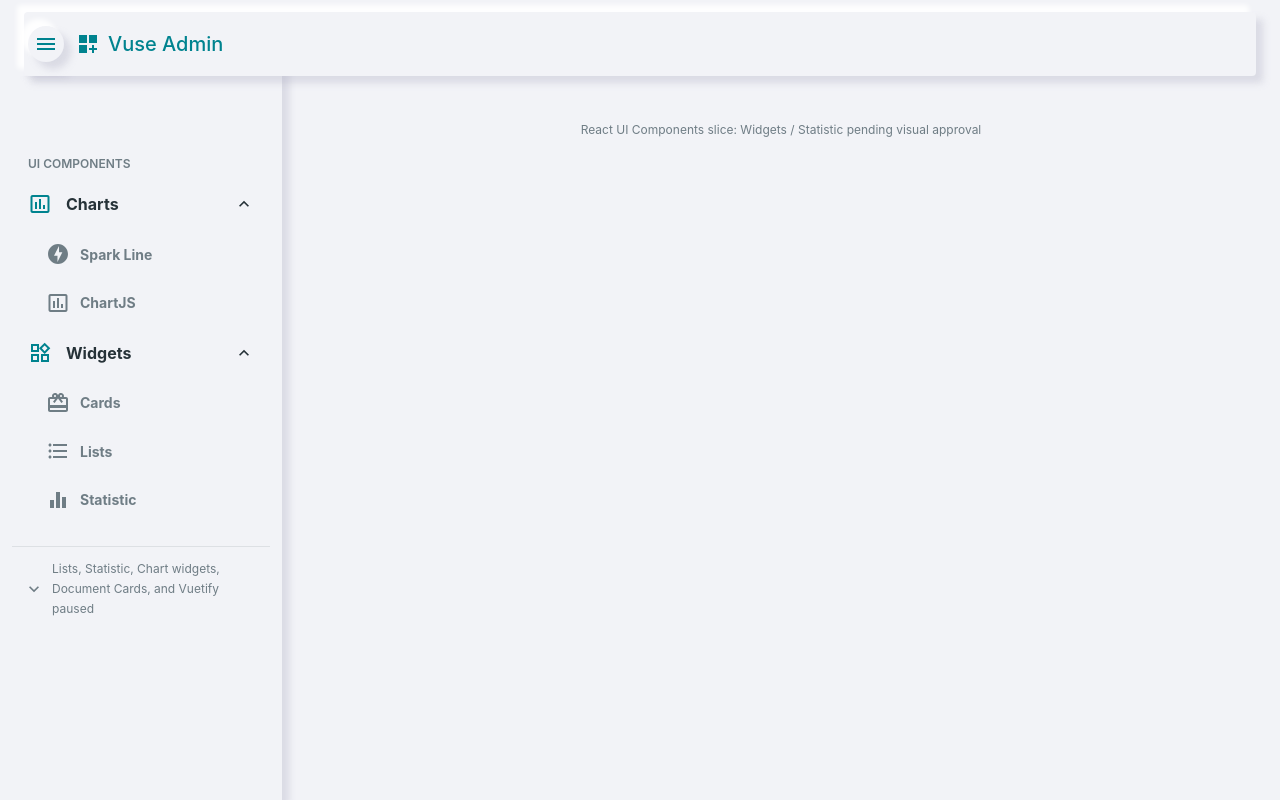
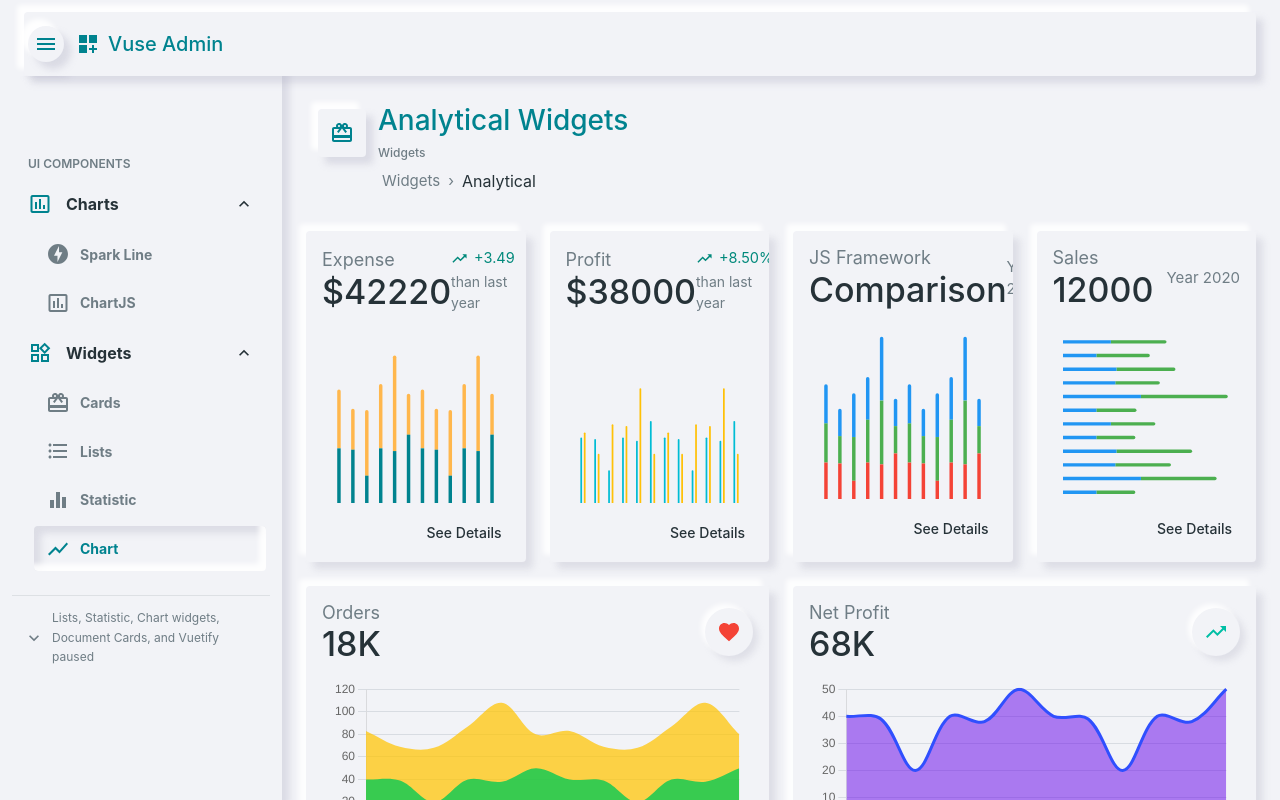
Before and after one commit to abdullahdevloper/aos-vue-react-project, a React (Vite) app in the folder react-dashboard-template/: page /widgets/analytical in a window 1280 px wide. Built offline with nearby package versions, Linux system fonts and the light colour scheme.

Commit message:
approve widgets statistic slice

```diff
--- a/react-dashboard-template/src/App.tsx
+++ b/react-dashboard-template/src/App.tsx
@@ -9,6 +9,7 @@ import SparkLinePage from "./pages/ui-components/charts/SparkLinePage";
 import CardsPage from "./pages/ui-components/widgets/CardsPage";
 import ListsWidgetsPage from "./pages/ui-components/widgets/ListsPage";
 import StatisticPage from "./pages/ui-components/widgets/StatisticPage";
+import AnalyticalPage from "./pages/ui-components/widgets/AnalyticalPage";
 
 export default function App() {
   const darkMode = useDashboardStore((state) => state.darkMode);
@@ -27,6 +28,7 @@ export default function App() {
             <Route path="/widgets/card" element={<CardsPage />} />
             <Route path="/widgets/lists" element={<ListsWidgetsPage />} />
             <Route path="/widgets/statistic" element={<StatisticPage />} />
+            <Route path="/widgets/analytical" element={<AnalyticalPage />} />
             <Route path="/prototype-dashboard" element={<DashboardPage />} />
             <Route path="/widgets" element={<WidgetsPage />} />
             <Route path="/lists" element={<ListsPage />} />
--- a/react-dashboard-template/src/data/uiComponentsNavigation.tsx
+++ b/react-dashboard-template/src/data/uiComponentsNavigation.tsx
@@ -1,4 +1,4 @@
-import { CardGiftcard, Equalizer, FormatListBulleted, InsertChartOutlined, OfflineBolt, WidgetsOutlined } from "@mui/icons-material";
+import { CardGiftcard, Equalizer, FormatListBulleted, InsertChartOutlined, OfflineBolt, ShowChart, WidgetsOutlined } from "@mui/icons-material";
 
 export const uiComponentsNavigation = [
   {
@@ -19,6 +19,7 @@ export const uiComponentsNavigation = [
           { title: "Cards", path: "/widgets/card", icon: <CardGiftcard /> },
           { title: "Lists", path: "/widgets/lists", icon: <FormatListBulleted /> },
           { title: "Statistic", path: "/widgets/statistic", icon: <Equalizer /> },
+          { title: "Chart", path: "/widgets/analytical", icon: <ShowChart /> },
         ],
       },
     ],
--- a/react-dashboard-template/src/layouts/DashboardLayout.tsx
+++ b/react-dashboard-template/src/layouts/DashboardLayout.tsx
@@ -90,7 +90,7 @@ export default function DashboardLayout({ children }: PropsWithChildren) {
         </Container>
         <Stack sx={{ mt: 4, px: 3 }} alignItems="center">
           <Typography variant="caption" color="text.secondary">
-            React UI Components slice: Widgets / Statistic pending visual approval
+            React UI Components slice: Widgets / Chart pending visual approval
           </Typography>
         </Stack>
       </Box>
--- /dev/null
+++ b/react-dashboard-template/src/pages/ui-components/widgets/AnalyticalPage.tsx
@@ -0,0 +1,286 @@
+import type { ReactNode } from "react";
+import { Avatar, Box, Button, Card, CardActions, CardContent, Grid, Stack, Typography } from "@mui/material";
+import { CardGiftcard, Favorite, TrendingUp } from "@mui/icons-material";
+import { Bar, Line } from "react-chartjs-2";
+import type { ChartData, ChartOptions } from "chart.js";
+import "../../../components/ChartJS/chartConfig";
+import VuseSectionDefinition from "../../../components/layout/VuseSectionDefinition";
+
+const neuGlow = "-7px -7px 5px rgba(255,255,255,.86), 7px 7px 7px rgba(174,174,192,.30)";
+const neuGlowSmall = "-4px -4px 5px rgba(255,255,255,.88), 5px 5px 7px rgba(174,174,192,.28)";
+const monthLabels = ["January", "February", "March", "April", "May", "June", "July", "August", "September", "October", "November", "December"];
+const shortLabels = ["Jan", "Feb", "Mar", "Apr", "May", "Jun", "Jul", "Aug", "Sep", "Oct", "Nov", "Dec"];
+
+export default function AnalyticalPage() {
+  return (
+    <>
+      <VuseSectionDefinition
+        title="Analytical Widgets"
+        namespace="Widgets"
+        icon={<CardGiftcard />}
+        breadcrumbs={[
+          { label: "Widgets", href: "/widgets/analytical" },
+          { label: "Analytical" },
+        ]}
+      />
+      <Grid container spacing={3}>
+        <Grid item xs={12} md={6} lg={3}>
+          <AnalyticIncomeExpense />
+        </Grid>
+        <Grid item xs={12} md={6} lg={3}>
+          <RevenueProfileBar />
+        </Grid>
+        <Grid item xs={12} md={6} lg={3}>
+          <ProductComparisonBar />
+        </Grid>
+        <Grid item xs={12} md={6} lg={3}>
+          <ProductSalesHorizBar />
+        </Grid>
+        <Grid item xs={12} md={6}>
+          <OrdersStackedLine />
+        </Grid>
+        <Grid item xs={12} md={6}>
+          <NetProfitLine />
+        </Grid>
+      </Grid>
+    </>
+  );
+}
+
+function AnalysisCard({
+  subtitle,
+  title,
+  stats,
+  avatar,
+  action,
+  children,
+}: {
+  subtitle: string;
+  title: string;
+  stats?: ReactNode;
+  avatar?: ReactNode;
+  action?: string;
+  children: ReactNode;
+}) {
+  return (
+    <Card
+      sx={{
+        height: "100%",
+        bgcolor: "background.default",
+        backgroundImage: "none",
+        borderRadius: 1,
+        boxShadow: neuGlow,
+        overflow: "hidden",
+      }}
+    >
+      <Stack direction="row" alignItems="center" justifyContent="space-between" sx={{ px: 2, py: 2 }}>
+        <Box>
+          <Typography color="text.secondary" sx={{ fontSize: 18, fontWeight: 400, lineHeight: 1.25 }}>
+            {subtitle}
+          </Typography>
+          <Typography variant="h4" sx={{ fontSize: 34, fontWeight: 500, lineHeight: 1.15 }}>
+            {title}
+          </Typography>
+        </Box>
+        {stats && (
+          <Stack alignItems="flex-end" spacing={0.25}>
+            {stats}
+          </Stack>
+        )}
+        {avatar}
+      </Stack>
+      <CardContent sx={{ pt: 0, pb: action ? 0.25 : 2 }}>
+        <Box sx={{ height: 184 }}>{children}</Box>
+      </CardContent>
+      {action && (
+        <CardActions sx={{ justifyContent: "flex-end", px: 2, pb: 1.25, pt: 0 }}>
+          <Button sx={{ color: "text.primary", fontWeight: 500, px: 1 }}>{action}</Button>
+        </CardActions>
+      )}
+    </Card>
+  );
+}
+
+function TrendStat({ value, suffix = "than last year" }: { value: string; suffix?: string }) {
+  return (
+    <>
+      <Stack direction="row" alignItems="center" spacing={0.75} sx={{ color: "#00897b" }}>
+        <TrendingUp sx={{ fontSize: 17 }} />
+        <Typography sx={{ fontSize: 14.5 }}>{value}</Typography>
+      </Stack>
+      <Typography color="text.secondary" sx={{ fontSize: 14 }}>
+        {suffix}
+      </Typography>
+    </>
+  );
+}
+
+function TextStat({ value }: { value: string }) {
+  return <Typography sx={{ fontSize: 15, color: "text.secondary" }}>{value}</Typography>;
+}
+
+function SoftAvatar({ children, color }: { children: ReactNode; color: string }) {
+  return (
+    <Avatar sx={{ bgcolor: "background.default", color, width: 48, height: 48, boxShadow: neuGlowSmall }}>
+      {children}
+    </Avatar>
+  );
+}
+
+function AnalyticIncomeExpense() {
+  return (
+    <AnalysisCard subtitle="Expense" title="$42220" stats={<TrendStat value="+3.49" />} action="See Details">
+      <Bar data={incomeExpenseData("#00838f", "#ffb74d")} options={compactBarOptions as ChartOptions<"bar">} />
+    </AnalysisCard>
+  );
+}
+
+function RevenueProfileBar() {
+  return (
+    <AnalysisCard subtitle="Profit" title="$38000" stats={<TrendStat value="+8.50%" />} action="See Details">
+      <Bar data={incomeExpenseData("#00bcd4", "#ffc107", "Profit", "Revenue")} options={simpleHiddenBarOptions as ChartOptions<"bar">} />
+    </AnalysisCard>
+  );
+}
+
+function ProductComparisonBar() {
+  return (
+    <AnalysisCard subtitle="JS Framework" title="Comparison" stats={<TextStat value="Year 2020" />} action="See Details">
+      <Bar data={comparisonData} options={compactBarOptions as ChartOptions<"bar">} />
+    </AnalysisCard>
+  );
+}
+
+function ProductSalesHorizBar() {
+  return (
+    <AnalysisCard subtitle="Sales" title="12000" stats={<TextStat value="Year 2020" />} action="See Details">
+      <Bar data={productSalesData} options={{ ...(compactBarOptions as ChartOptions<"bar">), indexAxis: "y" }} />
+    </AnalysisCard>
+  );
+}
+
+function OrdersStackedLine() {
+  return (
+    <AnalysisCard subtitle="Orders" title="18K" avatar={<SoftAvatar color="#f44336"><Favorite /></SoftAvatar>}>
+      <Line data={ordersLineData} options={stackedLineOptions as ChartOptions<"line">} />
+    </AnalysisCard>
+  );
+}
+
+function NetProfitLine() {
+  return (
+    <AnalysisCard subtitle="Net Profit" title="68K" avatar={<SoftAvatar color="#00bfa5"><TrendingUp /></SoftAvatar>}>
+      <Line data={netProfitData} options={netProfitOptions as ChartOptions<"line">} />
+    </AnalysisCard>
+  );
+}
+
+function incomeExpenseData(expenseColor: string, earningColor: string, first = "Expense", second = "Earning"): ChartData<"bar"> {
+  return {
+    labels: monthLabels,
+    datasets: [
+      {
+        label: first,
+        backgroundColor: expenseColor,
+        data: [40, 39, 20, 40, 38, 50, 40, 39, 20, 40, 38, 50],
+        categoryPercentage: 0.5,
+        barPercentage: 0.5,
+        borderRadius: 4,
+      },
+      {
+        label: second,
+        backgroundColor: earningColor,
+        data: [43, 30, 48, 47, 70, 30, 43, 30, 48, 47, 70, 30],
+        categoryPercentage: 0.5,
+        barPercentage: 0.5,
+        borderRadius: 4,
+      },
+    ],
+  };
+}
+
+const comparisonData: ChartData<"bar"> = {
+  labels: monthLabels,
+  datasets: [
+    { label: "Angular", backgroundColor: "#f44336", data: [40, 39, 20, 40, 38, 50, 40, 39, 20, 40, 38, 50], categoryPercentage: 0.5, barPercentage: 0.5, borderRadius: 4 },
+    { label: "VuseJs", backgroundColor: "#4caf50", data: [43, 30, 48, 47, 70, 30, 43, 30, 48, 47, 70, 30], categoryPercentage: 0.5, barPercentage: 0.5, borderRadius: 4 },
+    { label: "ReactJs", backgroundColor: "#2196f3", data: [43, 30, 48, 47, 70, 30, 43, 30, 48, 47, 70, 30], categoryPercentage: 0.5, barPercentage: 0.5, borderRadius: 4 },
+  ],
+};
+
+const productSalesData: ChartData<"bar"> = {
+  labels: monthLabels,
+  datasets: [
+    { label: "Roe", backgroundColor: "#2196f3", data: [43, 30, 48, 47, 70, 30, 43, 30, 48, 47, 70, 30], categoryPercentage: 0.5, barPercentage: 0.5, borderRadius: 4 },
+    { label: "Vuse", backgroundColor: "#4caf50", data: [50, 48, 53, 40, 78, 36, 40, 35, 68, 50, 68, 35], categoryPercentage: 0.5, barPercentage: 0.5, borderRadius: 4 },
+  ],
+};
+
+const compactBarOptions: ChartOptions<"bar"> = {
+  responsive: true,
+  maintainAspectRatio: false,
+  plugins: { legend: { display: false }, tooltip: { mode: "index", intersect: false } },
+  layout: { padding: { top: 10, left: 10, right: 10, bottom: 10 } },
+  scales: {
+    x: { display: false, stacked: true, grid: { display: false, offset: true } },
+    y: { display: false, stacked: true, suggestedMin: 0, suggestedMax: 100 },
+  },
+};
+
+const simpleHiddenBarOptions: ChartOptions<"bar"> = {
+  ...compactBarOptions,
+  scales: {
+    x: { display: false, grid: { display: false, offset: true } },
+    y: { display: false, suggestedMin: 0, suggestedMax: 100 },
+  },
+};
+
+const ordersLineData: ChartData<"line"> = {
+  labels: shortLabels,
+  datasets: [
+    { label: "Profit", fill: true, data: [40, 39, 20, 40, 38, 50, 40, 39, 20, 40, 38, 50], borderWidth: 0, pointRadius: 0, backgroundColor: "rgba(0, 200, 83, .78)", tension: 0.35 },
+    { label: "Revenue", fill: true, data: [43, 30, 48, 47, 70, 30, 43, 30, 48, 47, 70, 30], borderWidth: 0, pointRadius: 0, backgroundColor: "rgba(255, 196, 0, .72)", tension: 0.35 },
+  ],
+};
+
+const stackedLineOptions: ChartOptions<"line"> = {
+  responsive: true,
+  maintainAspectRatio: false,
+  interaction: { mode: "index", intersect: false },
+  plugins: { legend: { display: false }, tooltip: { mode: "index", intersect: false } },
+  layout: { padding: { left: 10, right: 10, bottom: 10, top: 10 } },
+  scales: {
+    x: { stacked: true, grid: { display: false }, ticks: { color: "#6f7d85" } },
+    y: { stacked: true, beginAtZero: true, grid: { color: "rgba(103,116,132,.18)" } },
+  },
+};
+
+const netProfitData: ChartData<"line"> = {
+  labels: shortLabels,
+  datasets: [
+    {
+      label: "Net Profit",
+      fill: true,
+      data: [40, 39, 20, 40, 38, 50, 40, 39, 20, 40, 38, 50],
+      borderWidth: 3,
+      pointRadius: 0,
+      borderColor: "#304ffe",
+      backgroundColor: "rgba(98, 0, 234, 0.5)",
+      tension: 0.35,
+    },
+  ],
+};
+
+const netProfitOptions: ChartOptions<"line"> = {
+  ...stackedLineOptions,
+  plugins: {
+    legend: { display: false },
+    tooltip: {
+      mode: "index",
+      intersect: false,
+      callbacks: {
+        label: (context) => `${context.dataset.label} $${context.parsed.y}K`,
+      },
+    },
+  },
+};
```
Also changed, not shown: 2 other files (tests, documents, lock files or other folders).
